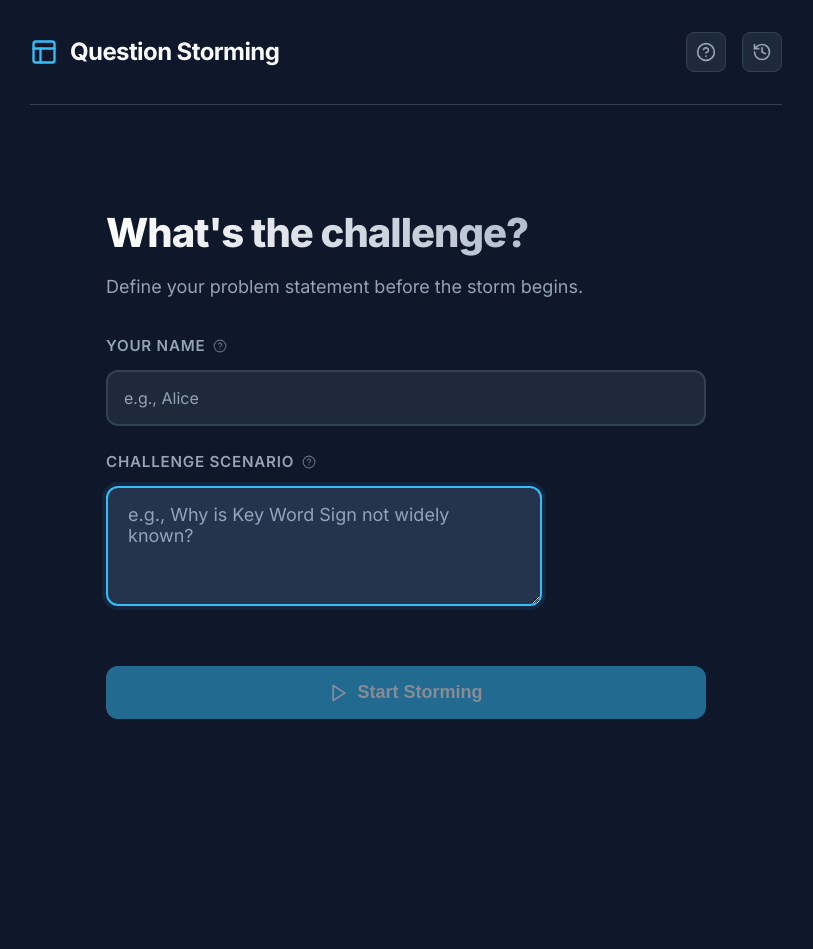
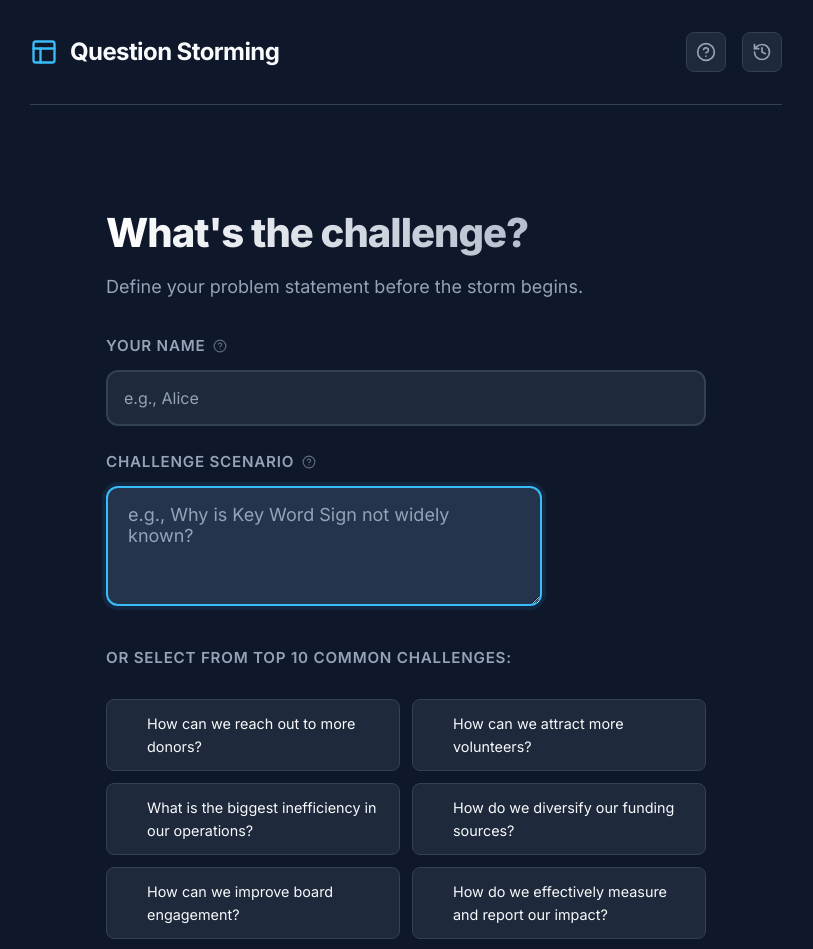
Before and after one commit to uantchern/question-storming, a React (Vite) app: page / in a window 1280 px wide. Shown: the top 949 px of the page, without its empty margins (234-1047 px from the left). Before the commit the page ends 800 px from the top, so only its background shows below. Built offline with nearby package versions, Linux system fonts and the light colour scheme; no server answers.

Commit message:
Add top 10 preset challenges and show only current 3 questions in storming UI

```diff
--- a/src/components/SessionSetup.jsx
+++ b/src/components/SessionSetup.jsx
@@ -1,5 +1,18 @@
 import { useState } from 'react';
 import { Play, Zap, Brain, HelpCircle } from 'lucide-react';
+
+const PRESET_CHALLENGES = [
+    "How can we reach out to more donors?",
+    "How can we attract more volunteers?",
+    "What is the biggest inefficiency in our operations?",
+    "How do we diversify our funding sources?",
+    "How can we improve board engagement?",
+    "How do we effectively measure and report our impact?",
+    "How can we retain our staff and prevent burnout?",
+    "How do we increase our digital presence and awareness?",
+    "How can we build strategic partnerships with corporates?",
+    "How do we ensure long-term financial sustainability?"
+];
 
 function SessionSetup({ onStart, initialScenario, initialUserName }) {
     const [userName, setUserName] = useState(initialUserName || '');
@@ -94,6 +107,45 @@ function SessionSetup({ onStart, initialScenario, initialUserName }) {
                         )}
                     </div>
 
+                    <div className="input-group" style={{ gridColumn: '1 / -1', marginTop: '1rem' }}>
+                        <label className="field-label" style={{ marginBottom: '1rem', display: 'block' }}>
+                            Or select from top 10 common challenges:
+                        </label>
+                        <div style={{ display: 'grid', gridTemplateColumns: 'repeat(auto-fit, minmax(280px, 1fr))', gap: '0.75rem' }}>
+                            {PRESET_CHALLENGES.map((challenge, idx) => (
+                                <div
+                                    key={idx}
+                                    onClick={() => {
+                                        setScenario(challenge);
+                                        setError('');
+                                    }}
+                                    style={{
+                                        background: scenario === challenge ? 'rgba(210, 180, 140, 0.2)' : 'var(--surface-color)',
+                                        border: `1px solid ${scenario === challenge ? '#D2B48C' : 'var(--border-color)'}`,
+                                        padding: '0.75rem 1rem',
+                                        borderRadius: '8px',
+                                        cursor: 'pointer',
+                                        fontSize: '0.9rem',
+                                        color: scenario === challenge ? '#D2B48C' : 'var(--text-secondary)',
+                                        transition: 'all 0.2s ease',
+                                        display: 'flex',
+                                        alignItems: 'center',
+                                        gap: '0.5rem'
+                                    }}
+                                >
+                                    <div style={{
+                                        width: '16px',
+                                        height: '16px',
+                                        borderRadius: '50%',
+                                        border: `2px solid ${scenario === challenge ? '#D2B48C' : 'var(--text-secondary)'}`,
+                                        background: scenario === challenge ? '#D2B48C' : 'transparent',
+                                        flexShrink: 0
+                                    }} />
+                                    {challenge}
+                                </div>
+                            ))}
+                        </div>
+                    </div>
                 </div>
 
 
--- a/src/components/StormingInterface.jsx
+++ b/src/components/StormingInterface.jsx
@@ -132,9 +132,6 @@ function StormingInterface({ scenario, isParadoxMode, onTimeUp, initialQuestions
                     <div className="scenario-label">Challenge</div>
                     <div className="scenario-text">{scenario}</div>
                 </div>
-                <div className="timer-display">
-                    {initialQuestions.length} Questions
-                </div>
             </div>
 
             {!isFinished ? (
@@ -159,7 +156,7 @@ function StormingInterface({ scenario, isParadoxMode, onTimeUp, initialQuestions
             )}
 
             <div className="questions-list">
-                {initialQuestions.map((q, i) => (
+                {initialQuestions.slice(-3).map((q, i) => (
                     <div
                         key={q.id}
                         className={`question-card ${selectedId === q.id ? 'selected' : ''}`}
```
